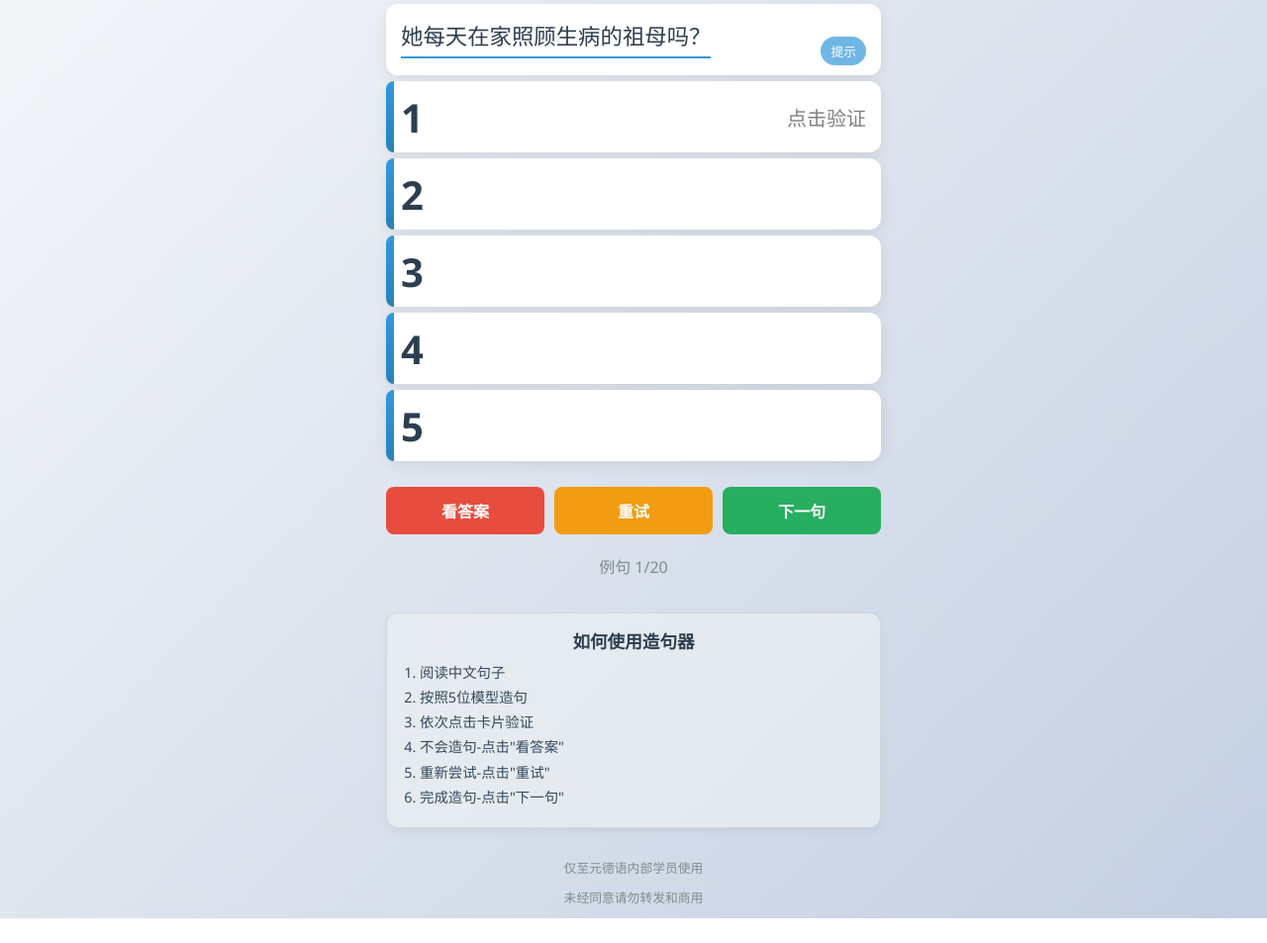
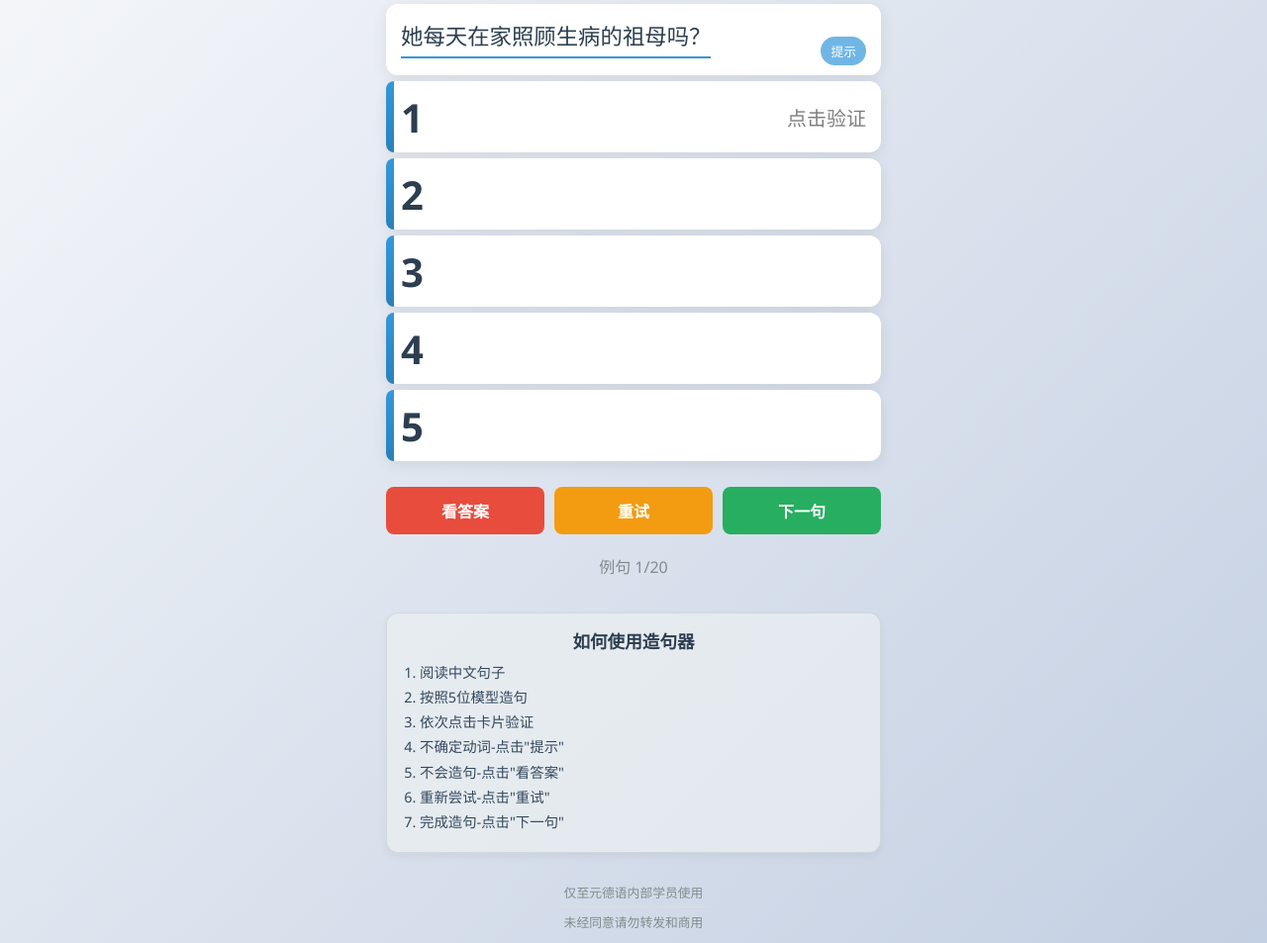
Before and after one commit to ZYDeutsch-Chen/Uebung-macht-Meister, a plain HTML site: page index.html in a window 1280 px wide. Shown: the part 75-1028 px from the top of the page at 99% size. Before the commit the page ends 1003 px from the top, so only its background shows below. Drawn offline with Linux system fonts and the light colour scheme.

Commit message:
Update index.html

```diff
--- a/index.html
+++ b/index.html
@@ -101,6 +101,7 @@
                 <li>阅读中文句子</li>
                 <li>按照5位模型造句</li>
                 <li>依次点击卡片验证</li>
+                <li>不确定动词-点击"提示"</li>
                 <li>不会造句-点击"看答案"</li>
                 <li>重新尝试-点击"重试"</li>
                 <li>完成造句-点击"下一句"</li>
```
